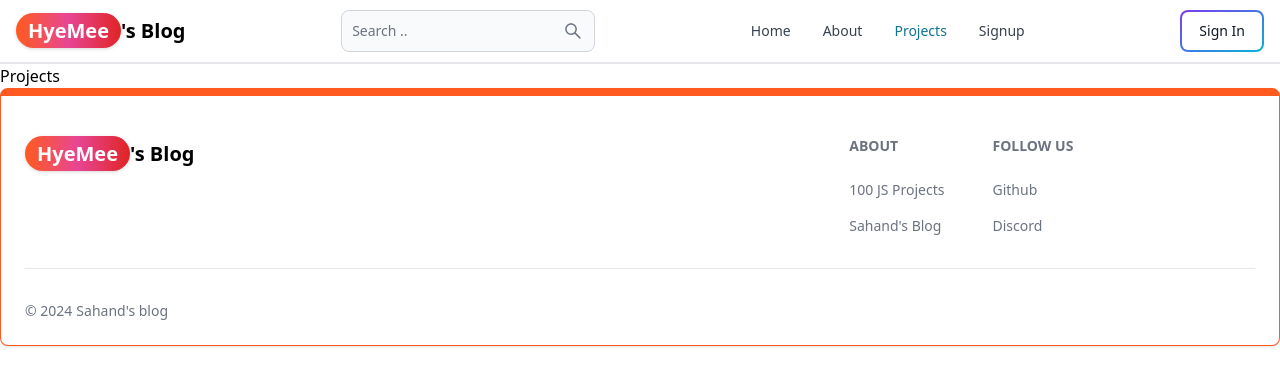
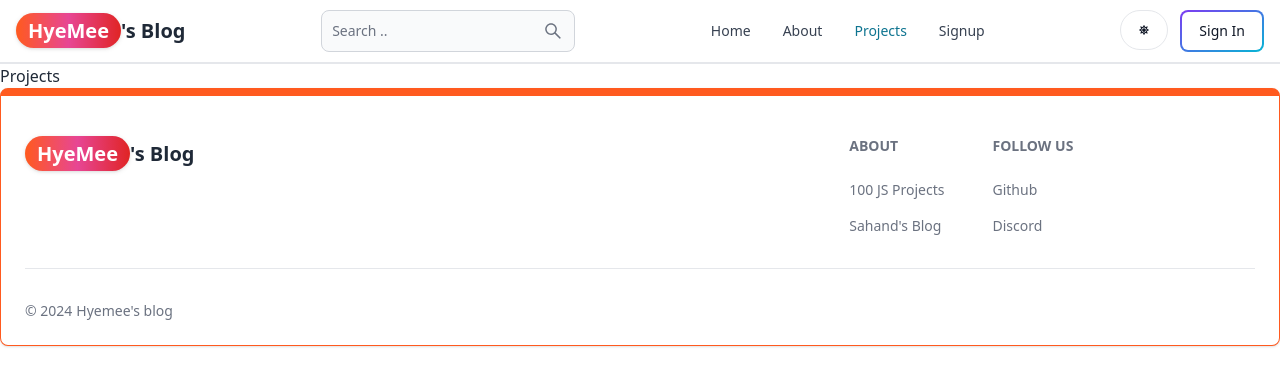
Before and after one commit to Hyemee1021/mern-blog, a React (Vite) app in the folder client/: page /projects in a window 1280 px wide. Shown: the top 386 px of the page. Built offline with nearby package versions, Linux system fonts and the light colour scheme; no server answers.

Commit message:
complete darj mode functionality

```diff
--- a/client/src/components/FooterComponent.jsx
+++ b/client/src/components/FooterComponent.jsx
@@ -57,7 +57,7 @@ const FooterComponent = () => {
         <div className="w-full sm:flex sm:items-center sm:justify-between">
           <Footer.Copyright
             href="#"
-            by="Sahand's blog"
+            by="Hyemee's blog"
             year={new Date().getFullYear()}
           />
         </div>
--- a/client/src/components/Header.jsx
+++ b/client/src/components/Header.jsx
@@ -11,18 +11,19 @@ import {
 import React from "react";
 import { Link } from "react-router-dom";
 import { useLocation } from "react-router-dom";
-import { useSelector } from "react-redux";
+import { useSelector, useDispatch } from "react-redux";
+import { toggleTheme } from "../redux/theme/themeSlice";
 // icons
 import { AiOutlineSearch } from "react-icons/ai";
-
-import { FaMoon } from "react-icons/fa";
+import { FaMoon, FaSun } from "react-icons/fa";
 export const Header = () => {
   // getting path name from url
   const location = useLocation();
   const path = location.pathname;
+  const dispatch = useDispatch();
+  const { currentUser } = useSelector((state) => state.user);
+  const { theme } = useSelector((state) => state.theme);
 
-  const { currentUser } = useSelector((state) => state.user);
-  console.log(currentUser);
   return (
     <Navbar className="border-b-2">
       {/* logo */}
@@ -50,6 +51,14 @@ export const Header = () => {
       {/* theme and signin button when its small size comes before when its on large screen it comes at
       the end */}
       <div className="flex gap-3 md:order-2">
+        <Button
+          className="w-12 h-10 hidden sm:inline"
+          color="gray"
+          pill
+          onClick={() => dispatch(toggleTheme())}
+        >
+          {theme === "light" ? <FaSun /> : <FaMoon />}
+        </Button>
         {currentUser ? (
           <Dropdown
             arrowIcon={false}
--- /dev/null
+++ b/client/src/components/ThemeProvider.jsx
@@ -0,0 +1,14 @@
+import React from "react";
+import { useSelector } from "react-redux";
+const ThemeProvider = ({ children }) => {
+  const { theme } = useSelector((state) => state.theme);
+  return (
+    <div className={theme}>
+      <div className="bg-white text-gray-800 dark:text-white dark:bg-[rgb(16,23,42)] min-h-screen">
+        {children}
+      </div>
+    </div>
+  );
+};
+
+export default ThemeProvider;
--- a/client/src/main.jsx
+++ b/client/src/main.jsx
@@ -13,6 +13,7 @@ import { Layout } from "./components/Layout.jsx";
 import { store, persistor } from "./redux/store.js";
 import { Provider } from "react-redux";
 import { PersistGate } from "redux-persist/integration/react";
+import ThemeProvider from "./components/ThemeProvider.jsx";
 const router = createBrowserRouter([
   {
     path: "/",
@@ -51,7 +52,9 @@ ReactDOM.createRoot(document.getElementById("root")).render(
   <React.StrictMode>
     <PersistGate persistor={persistor}>
       <Provider store={store}>
-        <RouterProvider router={router} />
+        <ThemeProvider>
+          <RouterProvider router={router} />
+        </ThemeProvider>
       </Provider>
     </PersistGate>
   </React.StrictMode>
--- a/client/src/redux/store.js
+++ b/client/src/redux/store.js
@@ -1,11 +1,13 @@
 import { combineReducers, configureStore } from "@reduxjs/toolkit";
 import userReducer from "./user/userSlice.js";
+import themeReducer from "./theme/themeSlice.js";
 import { persistReducer } from "redux-persist";
 import storage from "redux-persist/lib/storage";
 import persistStore from "redux-persist/es/persistStore";
 
 const rootReducer = combineReducers({
   user: userReducer,
+  theme: themeReducer,
 });
 
 const persistConfig = {
--- /dev/null
+++ b/client/src/redux/theme/themeSlice.js
@@ -0,0 +1,19 @@
+import { createSlice } from "@reduxjs/toolkit";
+
+const initialState = {
+  theme: "light",
+};
+
+const themeSlice = createSlice({
+  name: "theme",
+  initialState,
+  reducers: {
+    toggleTheme: (state) => {
+      state.theme = state.theme === "light" ? "dark" : "light";
+    },
+  },
+});
+
+export const { toggleTheme } = themeSlice.actions;
+
+export default themeSlice.reducer;
```
